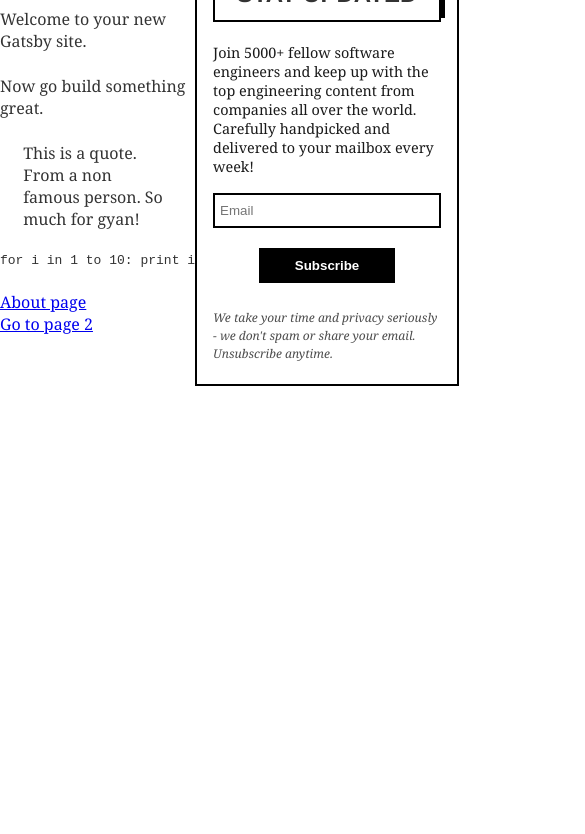
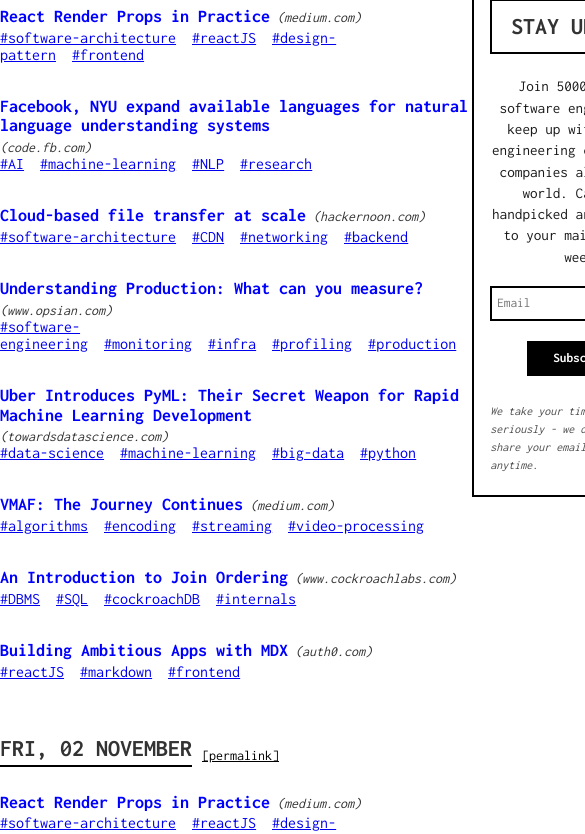
Before and after one commit to deepakkarki/gatsby-blog-starter, a Gatsby site: page / in a window 390 px wide. Shown: the part 152-986 px from the top of the page, 585 px wide, since content can reach past the window. Before the commit the page ends 844 px from the top, so only its background shows below. Built offline with nearby package versions, Linux system fonts and the light colour scheme; Gatsby itself is replaced by a stand-in of ours; some packages are replaced by stand-ins of ours; what typography-theme-parnassus would draw is missing.

Commit message:
DiscoverDev UI is more or less working now, just need to make it responsive

```diff
--- /dev/null
+++ b/src/components/day-list/day-list.js
@@ -0,0 +1,58 @@
+import React from 'react'
+import styles from './day-list.module.css'
+
+/**
+ * This is the component for one days worth of links
+ * in the discover dev feed.
+ *
+ * date - date string ("2018-10-24")
+ * links - contains the list of links for the day
+ *      [{title:"", tags:["",""], url:"", description:"", domain:""}]
+ */
+
+const DayList = ({date, links}) => (
+  <div className={styles.dayList}>
+    <h1 className={styles.title}>{getDateRep(date)}</h1>
+    <a className={styles.permalink} href={`/archive/${date}`}>[permalink]</a>
+    <ul className={styles.links}>
+      {links.map((link, i) =>(
+        <li key={i} className={styles.linkItem}>
+
+          <h3 className={styles.postLink}>
+            <a href={link.url} target="_blank" rel="noopener noreferrer">{link.title}</a>
+          </h3>
+          <span className={styles.domain}> ({link.domain}) </span>
+
+          <p className={styles.description}>{link.description || ""}</p>
+
+          <p className={styles.tags}>
+            {
+              link.tags.map((tag, i) => (
+                <a key={i} className={styles.tag} href={`/tags/${tag}`}>#{tag}</a>
+              ))
+            }
+          </p>
+        </li>
+      ))}
+    </ul>
+  </div>
+)
+
+export default DayList
+
+/**
+ * dateStr is string of the form '2018-10-22'
+ */
+function getDateRep(dateStr){
+  let d = new Date(dateStr)
+  let days = ['Sun', 'Mon', 'Tue', 'Wed', 'Thu', 'Fri', 'Sat']
+  let months = [ "January", "February", "March", "April",
+                "May", "June", "July", "August", "September",
+                "October", "November", "December" ]
+  let dayOfWeek = days[d.getDay()]
+  let dayOfMonth = d.getDate()
+  let month = months[d.getMonth()]
+  dayOfMonth = dayOfMonth < 10? `0${dayOfMonth}`:`${dayOfMonth}`
+
+  return `${dayOfWeek}, ${dayOfMonth} ${month}`.toUpperCase()
+}
--- /dev/null
+++ b/src/components/day-list/day-list.module.css
@@ -0,0 +1,69 @@
+.dayList{
+  font-family: 'Inconsolata', monospace;
+}
+
+.title{
+  display: inline-block;
+  font-size: 24px;
+  font-weight: bold;
+  padding-bottom: 4px;
+  border-bottom: 2px solid #000;
+  font-family: 'Inconsolata', monospace;
+}
+
+.permalink{
+  color: #000;
+  font-size: 14px;
+  vertical-align: sub;
+  margin-left: 10px;
+  text-decoration: underline;
+}
+
+.links{
+  list-style-type: none;
+  display: block;
+  margin-left: 0;
+}
+
+.linkItem{
+  display: block;
+  padding-bottom: 2em;
+  margin-bottom: 0;
+}
+
+.postLink{
+  font-weight: 400;
+  margin: 0;
+  display: inline;
+  font-family: 'Inconsolata', monospace;
+}
+
+.postLink a{
+  text-decoration: none;
+  display: inline-block;
+  font-size: 18px;
+  font-weight: bold;
+  padding: 2px 0;
+  color: #00f;
+}
+
+.domain{
+  font-style: italic;
+  font-size: 14px;
+}
+
+.description{
+  padding: 3px 0;
+  color: #333;
+  display: none;
+}
+
+.tags{
+  font-size: 16px;
+  text-decoration: underline;
+  color: black;
+}
+
+.tag{
+  padding-right: 1em;
+}
--- a/src/components/header/nav.js
+++ b/src/components/header/nav.js
@@ -31,8 +31,8 @@
         </h2>
         <ul className={styles.navMenu}>
           {
-            meta.navItems.map(item => (
-              <li className={styles.navItem}>
+            meta.navItems.map((item, i) => (
+              <li key={i} className={styles.navItem}>
                 <Link to={item.url}>{item.name}</Link>
               </li>
             ))
--- a/src/components/layout.js
+++ b/src/components/layout.js
@@ -28,6 +28,7 @@
             { name: 'keywords', content: 'developer, web, frontend, javascript' },
           ]}
         >
+          <link href="https://fonts.googleapis.com/css?family=Inconsolata:400,700" rel="stylesheet"/>
           <html lang="en" />
         </Helmet>
 
--- a/src/components/newsletter/newsletter.js
+++ b/src/components/newsletter/newsletter.js
@@ -12,7 +12,8 @@
     <form className={styles.form} action="https://discoverdev.us16.list-manage.com/subscribe/post" method="POST">
       <input type="hidden" name="u" value="c32352dc58bef5cdd7821a012"/>
       <input type="hidden" name="id" value="6aab40a607"/>
-      <input type="email" autocapitalize="off" autocorrect="off" name="MERGE0" id="MERGE0" className={styles.email} size="25" placeholder="Email" value=""/>
+      <input type="email" autoCapitalize="off" autoCorrect="off" name="MERGE0" id="MERGE0"
+              className={styles.email} size="25" placeholder="Email" value=""/>
       <br/>
       <input type="submit" className={styles.submit} value="Subscribe"/>
     </form>
--- a/src/components/newsletter/newsletter.module.css
+++ b/src/components/newsletter/newsletter.module.css
@@ -2,6 +2,8 @@
   border: 2px solid black;
   padding: 1em;
   max-width: 320px;
+  align-self: flex-start;
+  margin-top: 2em;
 }
 
 .title{
@@ -10,14 +12,17 @@
   text-align: center;
   border: 2px solid black;
   box-shadow: 4px -4px #000;
+  font-family: Inconsolata, monospace;
 }
 
 .message{
   margin-top: 1.5em;
   margin-bottom: 0.5em;
-  font-size: 0.9em;
+  font-size: 0.95em;
   color: #1a1a1a;
-
+  font-family: Inconsolata, monospace;
+  line-height: 1.4;
+  text-align: center;
 }
 
 .form{
@@ -30,6 +35,7 @@
   padding-left: 5px;
   margin: 10px auto;
   height: 35px;
+  font-family: Inconsolata, monospace;
 }
 
 .submit{
@@ -40,6 +46,7 @@
   margin: 10px 0;
   height: 35px;
   width: 60%;
+  font-family: Inconsolata, monospace;
 }
 
 .privacy{
@@ -48,4 +55,5 @@
   font-size: 0.75em;
   font-style: italic;
   margin-bottom: 5px;
+  font-family: Inconsolata, monospace;
 }
--- a/src/pages/index.js
+++ b/src/pages/index.js
@@ -2,22 +2,13 @@
 import { Link } from 'gatsby'
 
 import Layout from '../components/layout'
+import DayList from '../components/day-list/day-list'
+import data from './links.js'
 
 const IndexPage = () => (
   <Layout>
-    <h1>Hi people</h1>
-    <p>Welcome to your new Gatsby site.</p>
-    <p>Now go build something great.</p>
-    <blockquote>This is a quote. From a non famous person. So much for gyan!</blockquote>
-    <code>
-      <pre>
-      for i in 1 to 10:
-        print i
-      </pre>
-    </code>
-    <Link to="/about">About page</Link>
-    <br/>
-    <Link to="/page-2/">Go to page 2</Link>
+    <DayList date={data.date} links={data.links}/>
+    <DayList date={data.date} links={data.links}/>
   </Layout>
 )
 
--- /dev/null
+++ b/src/pages/links.js
@@ -0,0 +1,127 @@
+let data = {
+    "date": "2018-11-02",
+    "links": [
+        {
+            "domain": "medium.com",
+            "html_source": "https://medium.com/myheritage-engineering?source=rss----c98dcd6fa33c---4",
+            "ino_id": "tag:google.com,2005:reader/item/000000042210ab97",
+            "published": "2018-10-28",
+            "rss_source": "https://medium.com/feed/myheritage-engineering",
+            "tags": [
+                "software-architecture",
+                "reactJS",
+                "design-pattern",
+                "frontend"
+            ],
+            "title": "React Render Props in Practice",
+            "url": "https://medium.com/myheritage-engineering/reacts-render-props-in-practice-b3775fcbf3c3?source=rss----c98dcd6fa33c---4"
+        },
+        {
+            "domain": "code.fb.com",
+            "html_source": "https://code.facebook.com/",
+            "ino_id": "tag:google.com,2005:reader/item/0000000421332e90",
+            "published": "2018-10-26",
+            "rss_source": "https://code.facebook.com/posts/rss",
+            "tags": [
+                "AI",
+                "machine-learning",
+                "NLP",
+                "research"
+            ],
+            "title": "Facebook, NYU expand available languages for natural language understanding systems",
+            "url": "https://code.fb.com/ai-research/xlni/"
+        },
+        {
+            "domain": "hackernoon.com",
+            "html_source": "https://hackernoon.com/?source=rss----3a8144eabfe3---4",
+            "ino_id": "tag:google.com,2005:reader/item/000000042108b9a1",
+            "published": "2018-10-26",
+            "rss_source": "https://hackernoon.com/feed",
+            "tags": [
+                "software-architecture",
+                "CDN",
+                "networking",
+                "backend"
+            ],
+            "title": "Cloud-based file transfer at scale",
+            "url": "https://hackernoon.com/cloud-based-file-transfer-at-scale-63d8e2dacb3a?source=rss----3a8144eabfe3---4"
+        },
+        {
+            "domain": "www.opsian.com",
+            "html_source": "https://www.opsian.com/",
+            "ino_id": "tag:google.com,2005:reader/item/0000000420f6a04a",
+            "published": "2018-10-26",
+            "rss_source": "https://www.opsian.com/feeds/all.atom.xml",
+            "tags": [
+                "software-engineering",
+                "monitoring",
+                "infra",
+                "profiling",
+                "production"
+            ],
+            "title": "Understanding Production: What can you measure?",
+            "url": "https://www.opsian.com/blog/understanding-production-what-can-you-measure/"
+        },
+        {
+            "domain": "towardsdatascience.com",
+            "html_source": "https://towardsdatascience.com/?source=rss----7f60cf5620c9---4",
+            "ino_id": "tag:google.com,2005:reader/item/0000000420e955ac",
+            "published": "2018-10-26",
+            "rss_source": "https://towardsdatascience.com/feed",
+            "tags": [
+                "data-science",
+                "machine-learning",
+                "big-data",
+                "python"
+            ],
+            "title": "Uber Introduces PyML: Their Secret Weapon for Rapid Machine Learning Development",
+            "url": "https://towardsdatascience.com/uber-introduces-pyml-their-secret-weapon-for-rapid-machine-learning-development-c0f40009a617?source=rss----7f60cf5620c9---4"
+        },
+        {
+            "domain": "medium.com",
+            "html_source": "https://medium.com/netflix-techblog?source=rss----2615bd06b42e---4",
+            "ino_id": "tag:google.com,2005:reader/item/00000004207146fc",
+            "published": "2018-10-25",
+            "rss_source": "https://medium.com/feed/netflix-techblog",
+            "tags": [
+                "algorithms",
+                "encoding",
+                "streaming",
+                "video-processing"
+            ],
+            "title": "VMAF: The Journey Continues",
+            "url": "https://medium.com/netflix-techblog/vmaf-the-journey-continues-44b51ee9ed12?source=rss----2615bd06b42e---4"
+        },
+        {
+            "domain": "www.cockroachlabs.com",
+            "html_source": "https://www.cockroachlabs.com/blog/index.xml",
+            "ino_id": "tag:google.com,2005:reader/item/0000000420633d44",
+            "published": "2018-10-23",
+            "rss_source": "https://www.cockroachlabs.com/blog/index.xml",
+            "tags": [
+                "DBMS",
+                "SQL",
+                "cockroachDB",
+                "internals"
+            ],
+            "title": "An Introduction to Join Ordering",
+            "url": "https://www.cockroachlabs.com/blog/join-ordering-pt1/"
+        },
+        {
+            "domain": "auth0.com",
+            "html_source": "https://auth0.com/blog/",
+            "ino_id": "tag:google.com,2005:reader/item/0000000420412c4f",
+            "published": "2018-10-25",
+            "rss_source": "https://auth0.com/blog/rss.xml",
+            "tags": [
+                "reactJS",
+                "markdown",
+                "frontend"
+            ],
+            "title": "Building Ambitious Apps with MDX",
+            "url": "https://auth0.com/blog/how-to-build-an-app-with-react-and-mdx/"
+        }
+    ]
+}
+
+export default data;
```
Also changed, not shown: src/pages/page-2.js (+15 -0 lines).
